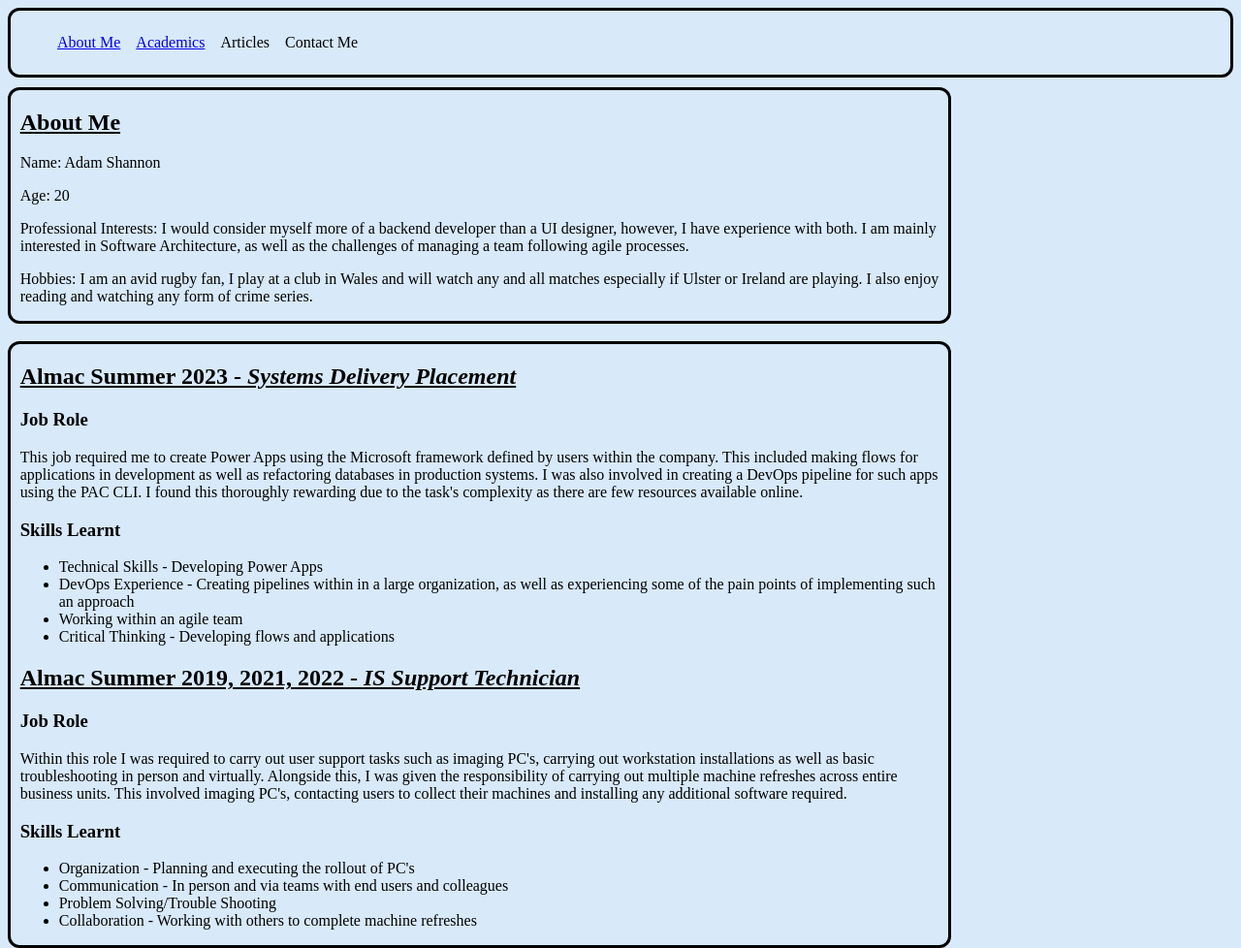
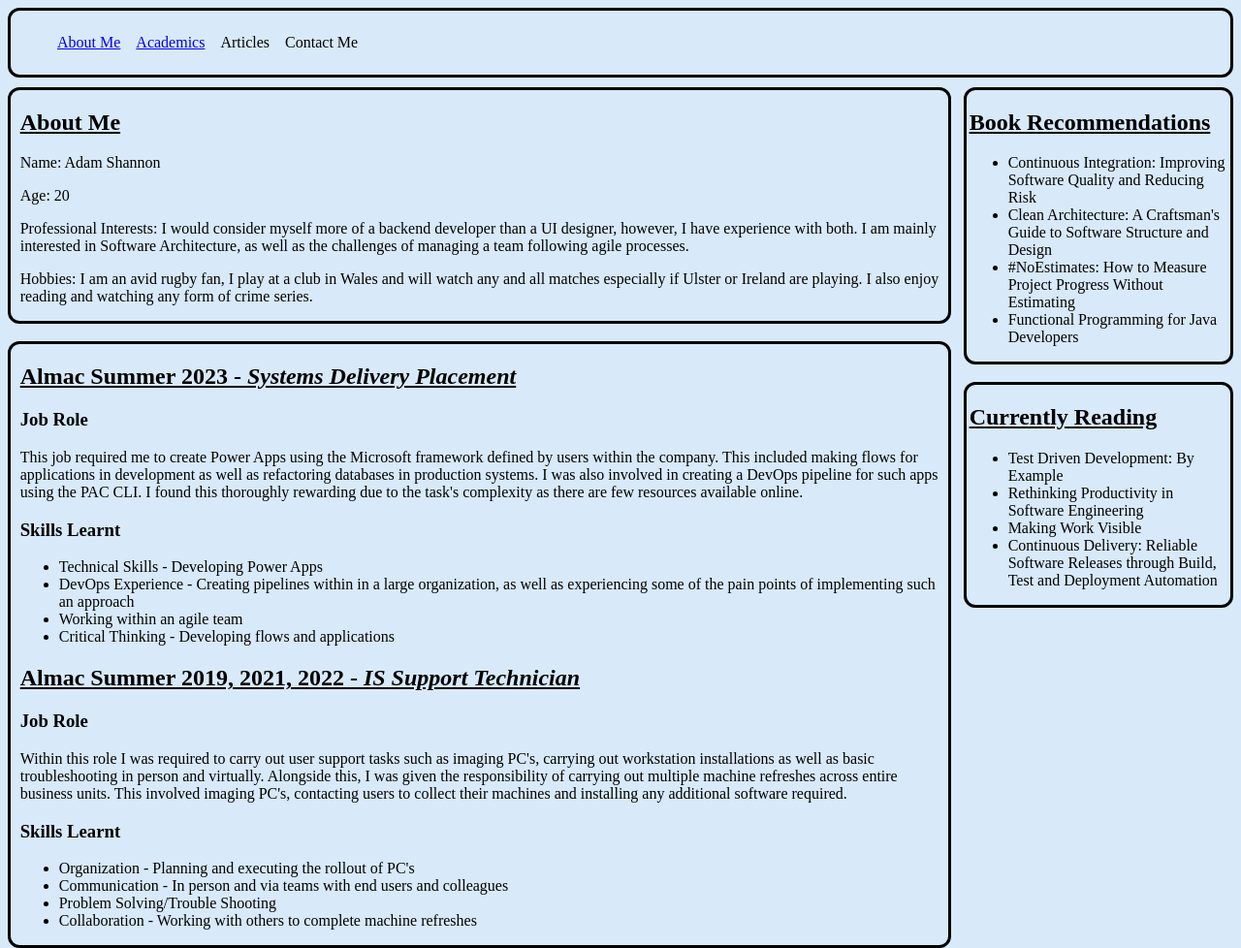
Before and after one commit to adam08shannon/adam08shannon.github.io, a plain HTML site: page index.html in a window 1280 px wide. Shown: the whole page at 97% size. Drawn offline with Linux system fonts and the light colour scheme.

Commit message:
Added side bar

```diff
--- a/index.html
+++ b/index.html
@@ -71,5 +71,29 @@
             </ul>
         </div>
     </section>
+
+    <section class="side-bar">
+        <div class="read">
+            <h2>Book Recommendations</h2>
+            <ul>
+                <li>Continuous Integration: Improving Software Quality and Reducing Risk</li>
+                <li>Clean Architecture: A Craftsman's Guide to Software Structure and Design</li>
+                <li>#NoEstimates: How to Measure Project Progress Without Estimating</li>
+                <li>Functional Programming for Java Developers</li>
+            </ul>
+        </div>
+
+        <br>
+
+        <div class="reading">
+            <h2>Currently Reading</h2>
+            <ul>
+                <li>Test Driven Development: By Example</li>
+                <li>Rethinking Productivity in Software Engineering</li>
+                <li>Making Work Visible</li>
+                <li>Continuous Delivery: Reliable Software Releases through Build, Test and Deployment Automation</li>
+            </ul>
+        </div>
+    </section>
 </body>
 </html>
--- a/style.css
+++ b/style.css
@@ -41,3 +41,7 @@ h2{
 .main-info{
     grid-column: 1 / 4;
 }
+
+.side-bar{
+    grid-column: 4;
+}
```
